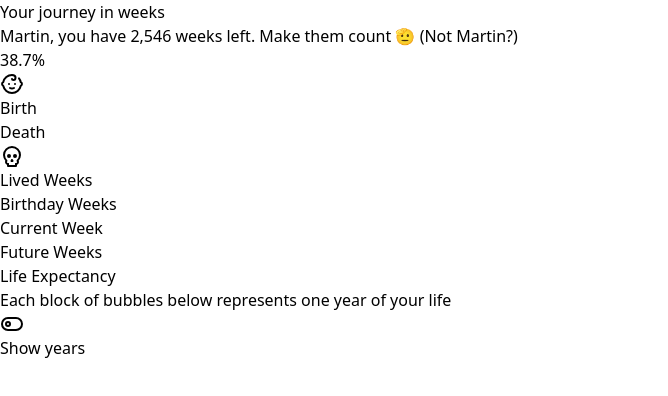
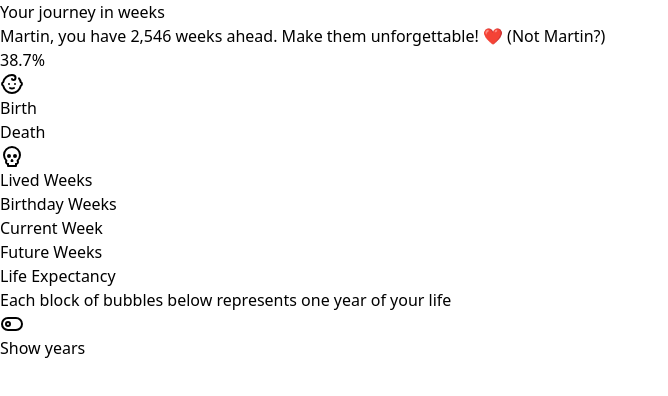
Before and after one commit to 504844/this-will-motivate-you, a React (Vite) app: page / in a window 1280 px wide. Shown: the top 396 px of the page, without its empty margins (0-668 px from the left). Built offline with nearby package versions, Linux system fonts and the light colour scheme.

Commit message:
Changed main text to happier note

```diff
--- a/src/App.tsx
+++ b/src/App.tsx
@@ -60,8 +60,8 @@ const App: React.FC = () => {
             Your journey in weeks
           </h1>
           <p className="text-xl text-white mb-6">
-            {settings.name}, you have {weeksLeft.toLocaleString()} weeks left.
-            Make them count 🫡{' '}
+            {settings.name}, you have {weeksLeft.toLocaleString()} weeks ahead.
+            Make them unforgettable! ❤️{' '}
             <button
               onClick={() => setIsModalOpen(true)}
               className="font-bold text-yellow-400 opacity-100 dark:text-yellow-300 hover:opacity-70"
```
